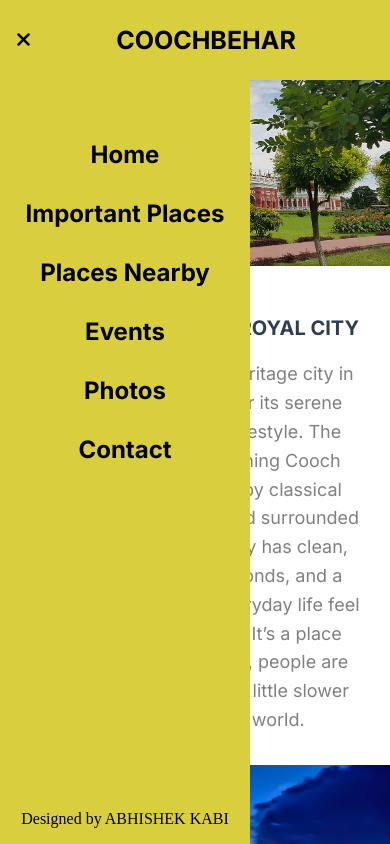
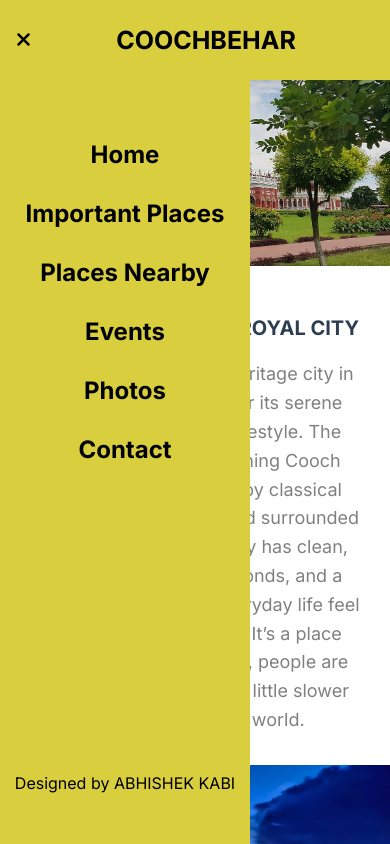
Before and after one commit to abk2191/coochbehar, a React (Vite) app: page / in a window 390 px wide. Both pictures are taken after a click on the button 24 px from the left and 40 px from the top of the page. Shown: the top 844 px of the page. Built offline with nearby package versions, Linux system fonts and the light colour scheme; a web font is replaced by a local one.

Commit message:
Added new features

```diff
--- a/src/index.css
+++ b/src/index.css
@@ -150,6 +150,10 @@ body {
   background-color: rgba(0, 0, 0, 0.1); /* Add hover effect */
 }
 
+.developer {
+  font-family: "Inter", sans-serif;
+}
+
 /* Mobile Responsive */
 @media (max-width: 768px) {
   .nav-bar {
@@ -218,4 +222,9 @@ body {
     font-size: 24px; /* Slightly smaller font */
     font-weight: bold;
   }
+
+  .developer {
+    font-family: "Inter", sans-serif;
+    margin-bottom: 35px;
+  }
 }
```
